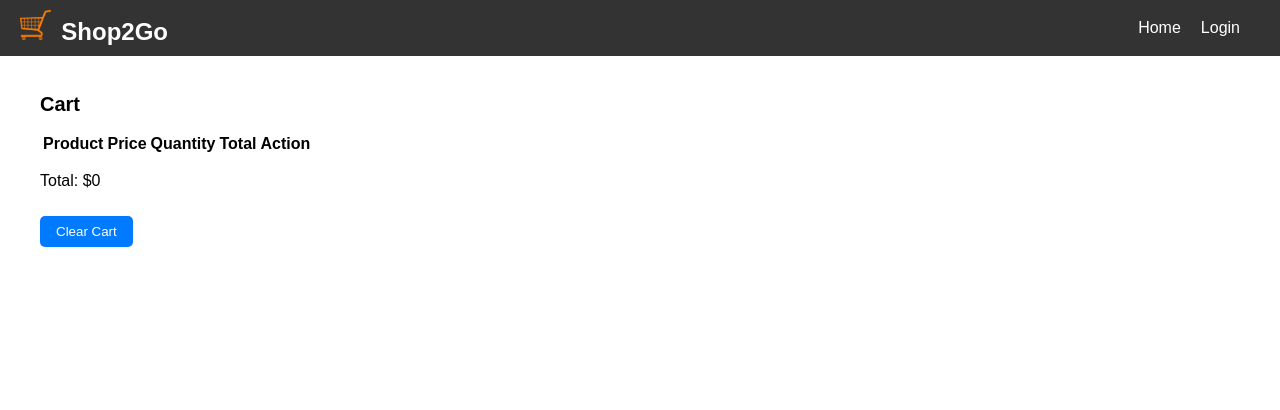
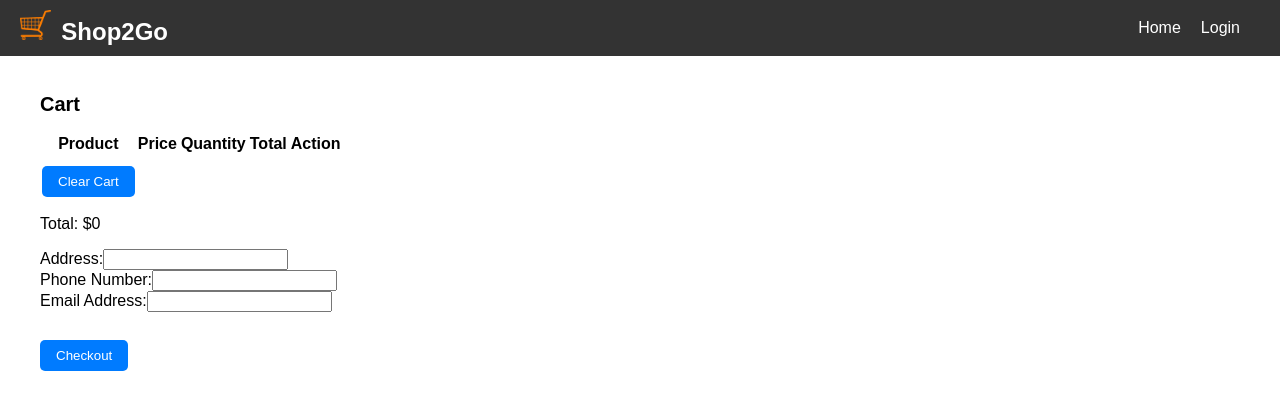
Before and after one commit to ToreyHardie/Capstone, a React (Vite) app in the folder Capstone/: page /cart in a window 1280 px wide. Shown: the top 410 px of the page. Built offline with nearby package versions, Linux system fonts and the light colour scheme.

Commit message:
finally finished

```diff
--- a/Capstone/src/api/ajax.js
+++ b/Capstone/src/api/ajax.js
@@ -33,7 +33,7 @@ export const fetchsingleProduct = async (productId) => {
         },
         body: JSON.stringify({
           username: username,
-          password: password
+          password: password,
         }),
       });
       const json = await resp.json();
@@ -42,3 +42,18 @@ export const fetchsingleProduct = async (productId) => {
       console.error(err);
     }
   }
+
+  export async function userInfo(id, email, address, phone) {
+    try {
+      const resp = await fetch(`${API_URL}/users/${id}`, {
+        method: "GET",
+        headers: {
+          "Content-Type": "application/json",
+        }
+      });
+      const json = await resp.json();
+      return json;
+    } catch (err) {
+      console.error(err);
+    }
+  }
--- a/Capstone/src/components/cart.jsx
+++ b/Capstone/src/components/cart.jsx
@@ -2,6 +2,12 @@ import React, { useState } from 'react';
 
 export default function Cart({ cart, removeFromCart, clearCart }) {
   const [cartItems, setCartItems] = useState(cart);
+  const [formData, setFormData] = useState({
+    address: '',
+    phoneNumber: '',
+    email: '',
+    zipCode: ''
+  });
 
   const handleQuantityChange = (index, newQuantity) => {
     if (!isNaN(newQuantity) && newQuantity >= 1) {
@@ -34,6 +40,23 @@ export default function Cart({ cart, removeFromCart, clearCart }) {
   const handleClearCart = () => {
     setCartItems([]);
     clearCart();
+  };
+
+  const handleInputChange = (e) => {
+    const { name, value } = e.target;
+    setFormData(prevState => ({
+      ...prevState,
+      [name]: value
+    }));
+  };
+
+  const handleSubmit = (e) => {
+    e.preventDefault();
+    console.log(formData);
+    const isConfirmed = window.confirm('Thank you for your order!');
+    if (isConfirmed) {
+      window.location.href = '/';
+    }
   };
 
   return (
@@ -73,10 +96,32 @@ export default function Cart({ cart, removeFromCart, clearCart }) {
               </td>
             </tr>
           ))}
+          <button onClick={handleClearCart}>Clear Cart</button>
         </tbody>
       </table>
       <p>Total: ${calculateTotal()}</p>
-      <button onClick={handleClearCart}>Clear Cart</button>
+
+
+      {/* Checkout Form */}
+      <form onSubmit={handleSubmit}>
+        <label>
+          Address:
+          <input type="text" name="address" value={formData.address} onChange={handleInputChange} />
+        </label>
+        <br />
+        <label>
+          Phone Number:
+          <input type="tel" name="phoneNumber" value={formData.phoneNumber} onChange={handleInputChange} />
+        </label>
+        <br />
+        <label>
+          Email Address:
+          <input type="email" name="email" value={formData.email} onChange={handleInputChange} />
+        </label>
+        <br />
+        <br />
+        <button type="submit">Checkout</button>
+      </form>
     </div>
   );
 }
```
